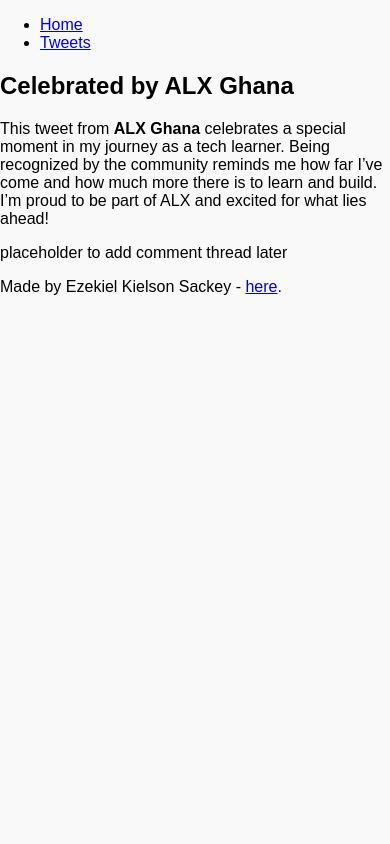
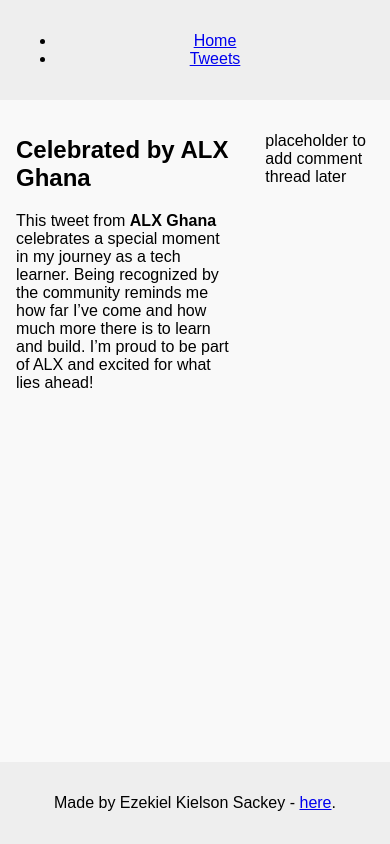
Before and after one commit to ki-daryl/alx_html_css, a plain HTML site: page css_basic/tweets.html in a window 390 px wide. Drawn offline with Linux system fonts and the light colour scheme.

Commit message:
Make layout responsive and update HTML files

```diff
--- a/css_basic/styles.css
+++ b/css_basic/styles.css
@@ -0,0 +1,35 @@
+/* Make the <body> a vertical flex container */
+body {
+  display: flex;
+  flex-direction: column;
+  height: 100vh; /* Full viewport height */
+  margin: 0;
+}
+
+/* Make <main> a horizontal flex container */
+main {
+  display: flex;
+  flex-direction: row;
+  flex: auto; /* Automatically expand */
+}
+
+/* <article> takes 2/3 of the width */
+article {
+  flex: 2;
+  overflow-y: auto; /* Scrollable content */
+  padding: 1rem;
+}
+
+/* <aside> takes 1/3 of the width */
+aside {
+  flex: 1;
+  overflow-y: auto; /* Scrollable content */
+  padding: 1rem;
+}
+
+/* Optional styling for clarity */
+header, footer {
+  background-color: #eee;
+  padding: 1rem;
+  text-align: center;
+}
--- a/css_basic/tweets.html
+++ b/css_basic/tweets.html
@@ -2,11 +2,19 @@
 <html lang="en">
 <head>
   <meta charset="UTF-8">
+
+  <!-- ✅ Viewport tag for responsive scaling -->
+  <meta name="viewport" content="width=device-width, initial-scale=1">
+
   <title>My Featured Tweet</title>
+
+  <!-- ✅ Link to your CSS files -->
   <link href="base.css" rel="stylesheet">
   <link href="styles.css" rel="stylesheet">
 </head>
-<body>
+
+<!-- ✅ Add the smartphone class -->
+<body class="works_on_smartphone">
   <header>
     <ul>
       <li><a href="index.html">Home</a></li>
```
Also changed, not shown: css_basic/index.html (+9 -1 lines), css_basic/style.css (deleted).
